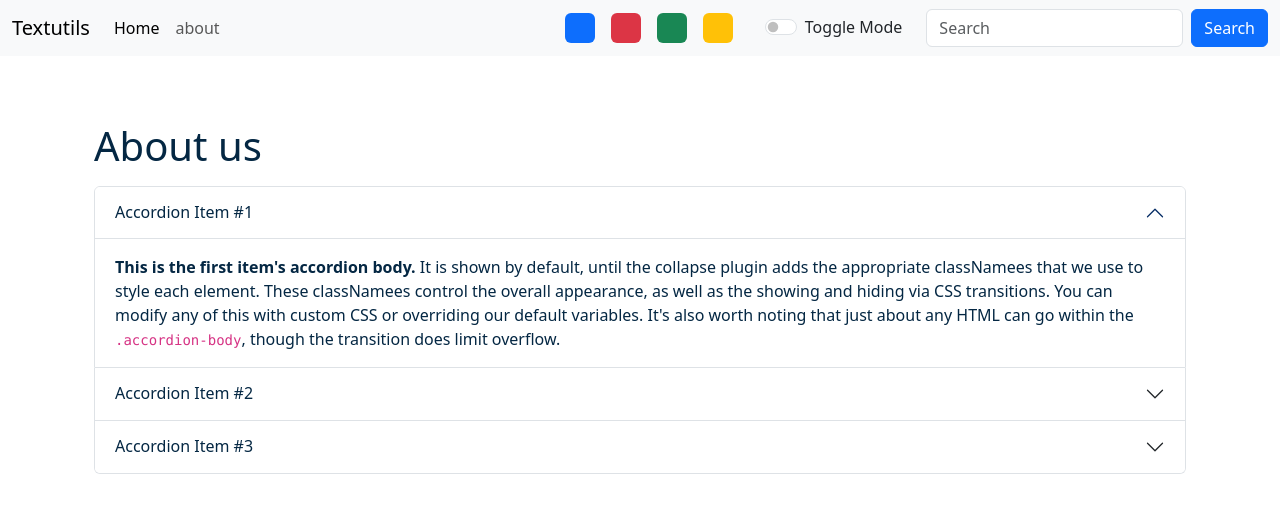
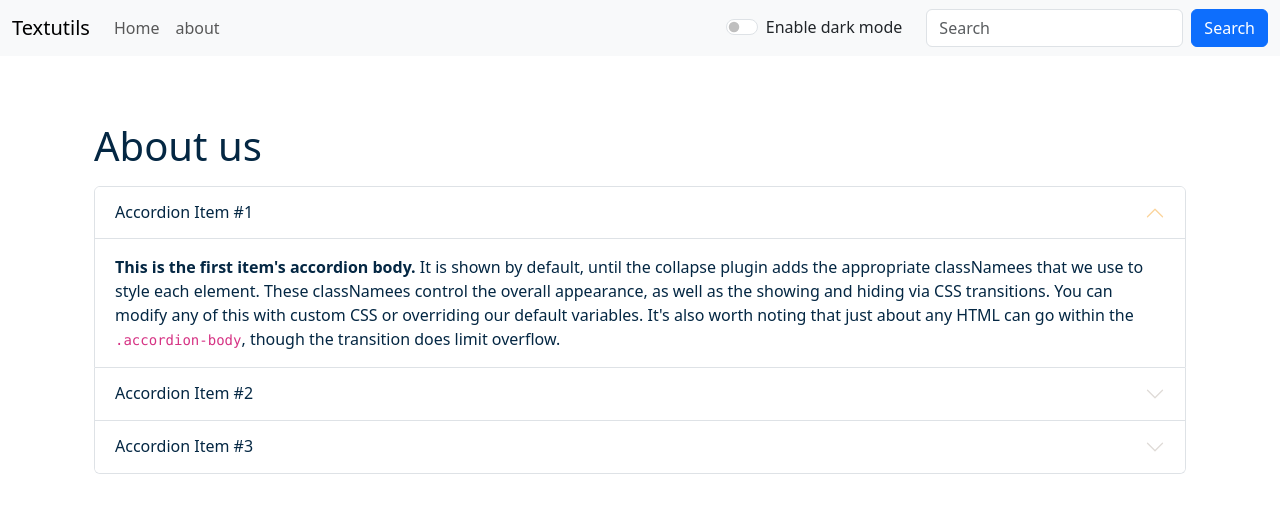
Before and after one commit to Hardikmaind/learning-react-Textutils-app-, a React (Create React App) app: page /about in a window 1280 px wide. Shown: the top 512 px of the page. Built offline with nearby package versions, Linux system fonts and the light colour scheme.

Commit message:
vid-21 harry react course undid the changes in 20 and brough code of app.js and index.js from 19 in this vid

```diff
--- a/src/App.js
+++ b/src/App.js
@@ -34,22 +34,11 @@ function App() {
   // dark mode enabled hain ya nahi main yeh yaha se control kar sakta.
   const [mode, setMode] = useState("light"); //whether dark mode is enabled or not.
 
-  const removeBodyClasses=()=>{
-    document.body.classList.remove('bg-light')
-    document.body.classList.remove('bg-dark')
-    document.body.classList.remove('bg-succes')
-    document.body.classList.remove('bg-warning')
-    document.body.classList.remove('bg-danger')
-  }
-
-  const togglemode = (cls) => {
-    removeBodyClasses();
-    console.log(cls)
-    document.body.classList.add('bg-'+cls)
+  const togglemode = () => {
     if (mode === "light") {
       setMode("dark");
       // here success type alert is shown which is green in color
-      showAlert(cls+" mode has been enabled", "success");
+      showAlert("dark mode has been enabled", "success");
 
       //now the problem arise that when we set the dark mode to on..we are not able to see the text form's text. so we have to declare it as a state varabel
 
--- a/src/Components/Navbar.js
+++ b/src/Components/Navbar.js
@@ -44,7 +44,10 @@ export default function Navbar(props) {
               {/* <a className="nav-link active" aria-current="page" href="/">
                 Home
               </a> */}
-              <Link className="nav-link active" aria-current="page" to="/">
+
+              {/* here i removed the active so that it doesnt show the acitve on home  */}
+
+              <Link className="nav-link " aria-current="page" to="/">
                 Home
               </Link>
             </li>
@@ -58,21 +61,6 @@ export default function Navbar(props) {
               </Link>
             </li>
           </ul>
-
-                {/* rang b rangin toggle mode buttons in nav bar */}
-
-              <div className="d-flex">
-                                                        {/* onlick needs the funtion and not the funtion call .below written will directly call the funtion.below written is the funtion call */}
-                {/* <div className="bg-primary rounded mx-2" onClick={props.toggle('primary')} style={{height:'30px',width:'30px',}}></div> */}
-                                                      {/* since funtion is only require and not the funtion call, so we write the funtion in it(arrow funtion) . this primary will be passed to the "cls" parameter in funtion written in the App.js to */}
-                <div className="bg-primary rounded mx-2" onClick={()=>{props.toggle('primary')}} style={{height:'30px',width:'30px',cursor:'pointer'}}></div>
-                <div className="bg-danger rounded mx-2" onClick={()=>{props.toggle('danger')}} style={{height:'30px',width:'30px',cursor:'pointer'}}></div>
-                <div className="bg-success rounded mx-2" onClick={()=>{props.toggle('success')}} style={{height:'30px',width:'30px',cursor:'pointer'}}></div>
-                <div className="bg-warning rounded mx-2" onClick={()=>{props.toggle('warning')}} style={{height:'30px',width:'30px',cursor:'pointer'}}></div>
-
-              </div>
-
-
           {/* here text-light will give the white color t our text  */}
           {/* used the terinary operator here to add some condition on the props.specifymode. the condition says that if the mode is light then do it dark and vice vers. it only affects the text color..from dark to light */}
           <div
@@ -84,7 +72,7 @@ export default function Navbar(props) {
               className="form-check-label"
               htmlFor="flexSwitchCheckDefault"
             >
-              Toggle Mode
+              Enable dark mode
             </label>
             <input
               className="form-check-input"
--- a/src/Components/TextForm.js
+++ b/src/Components/TextForm.js
@@ -27,12 +27,14 @@ export default function TextForm(props) {
         props.alert_message("text has been converted to lowercase","success")
     }
     const handleCopy = () => {
-        let text = document.getElementById("myBox");
-        text.select();
+        // since we have used the navigator api  we dont need to use the let text = document.getElementById("myBox");,text.select(); document.getSelection().removeAllRanges();
+        // let text = document.getElementById("myBox");
+        // text.select();
         // text.setSelectionRange(0,9999);
-        navigator.clipboard.writeText(text.value);
+        navigator.clipboard.writeText(text);
         // beacuse of below after copying , out text doenst get selected
-        document.getSelection().removeAllRanges();
+
+        // document.getSelection().removeAllRanges();
         props.alert_message("text has been copied","success")
 
 
@@ -90,7 +92,9 @@ export default function TextForm(props) {
                 <h2>Your text summary</h2>
                 {/* text.split() functions split an string with the particular separator in this case space and returns it as an array */}
                 {/* here  filter funtions filter the string whose lenght is not equal to zero and only split those strings */}
-                <p>{text.split(" ").filter((element)=>{ return element.length!==0}).length} words, {text.length} characters</p>
+                {/* <p>{text.split(" ").filter((element)=>{ return element.length!==0}).length} words, {text.length} characters</p>
+                this is done so that when enter is pressed nothing happens and our code runs properly. this is part of the regular expression in JS */}
+                <p>{text.split(/\s+/ ).filter((element)=>{ return element.length!==0}).length} words, {text.length} characters</p>
                 {/* since 0.008 minutes req to read one word */}
                 <p>{0.008 * (text.split(" ").filter((element)=>{ return element.length!==0}).length)} Minutes read</p>
                 <h2>preview</h2>
--- a/src/index.css
+++ b/src/index.css
@@ -0,0 +1,4 @@
+.accordion-button::after{
+    /* this will invert the arrows in the accordion .which performs the dropdown */
+    filter: invert(1);
+}
```
